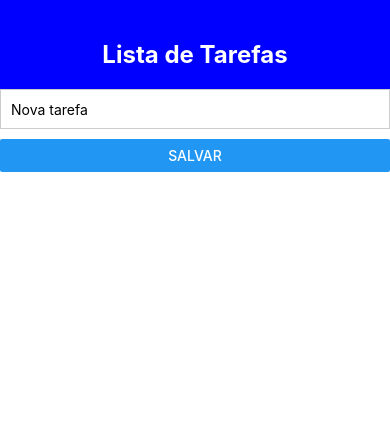
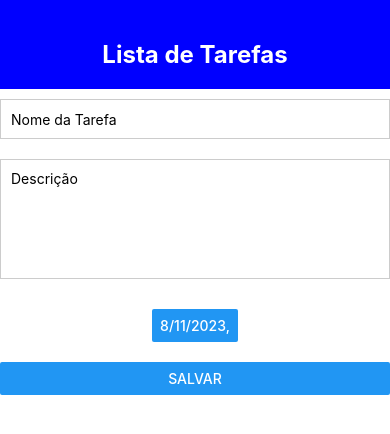
Before and after one commit to LucasDoGit/dev-mobile-II, a React Native app in the folder ToDoList/: screen /addTarefa in a window 390 px wide. Shown: the top 434 px of the page. Built offline with nearby package versions, Linux system fonts and the light colour scheme.

Commit message:
Incluído animação na criação da tefas
Criado animação ao clicar em uma tarefa, ela expande e abre a descrição. Também foi adicionado um datapicker.

```diff
--- a/ToDoList/componentes/ToDoItem.js
+++ b/ToDoList/componentes/ToDoItem.js
@@ -1,32 +1,57 @@
-import React from 'react';
-import { View, Text, TouchableOpacity, StyleSheet, Switch } from 'react-native';
+import React, { useState } from 'react';
+import { View, Text, TouchableOpacity, StyleSheet, Switch, LayoutAnimation, UIManager, Platform } from 'react-native';
+
+if(Platform.OS === 'android') {
+    UIManager.setLayoutAnimationEnabledExperimental(true);
+}
 
 const TodoItem = ({ item, trocaEstado, deleta }) => {
+    const [isExpanded, setIsExpanded] = useState(false);
+    const expanded = () => {
+        LayoutAnimation.spring()
+        setIsExpanded(!isExpanded)
+    }
+
     return (
+      <View style={styles.container}>
         <View style={styles.todoItem}>
             <Switch
                 value={item.completado}
                 onValueChange={() => trocaEstado(item.id)}
             />
+        <TouchableOpacity onPress={expanded}>
             <Text style={item.completado ? styles.completedText : styles.text}>
-            {item.text}
+                {item.text.nome}
             </Text>
+        </TouchableOpacity>
         <TouchableOpacity onPress={() => deleta(item.id)}>
             <Text style={styles.deleteButton}>Excluir</Text>
         </TouchableOpacity>
+        </View>
+        {isExpanded &&  (
+            <View>
+                <Text style={styles.text}><Text style={{fontWeight: 'bold'}}>&#8226; Data: </Text>{item.tarefa.data.toLocaleString().split(' ')[0]}</Text>
+                <Text style={styles.text}><Text style={{fontWeight: 'bold'}}>&#8226; Descrição: </Text>{item.tarefa.descricao}</Text>
+            </View>
+        )}
       </View>
     );
 };
 
 const styles = StyleSheet.create({
+    container: {
+        flexDirection: 'column',
+        backgroundColor: '#ededed',
+        borderBottomWidth: 1,
+        borderBottomColor: '#ccc'
+    },
     todoItem: {
         flexDirection: 'row',
         justifyContent: 'space-between',
         alignItems: 'center',
         paddingVertical: 10,
         paddingHorizontal: 20,
-        borderBottomWidth: 1,
-        borderBottomColor: '#ccc',
+        backgroundColor: '#fff'
     },
     text: {
         fontSize: 18,
--- a/ToDoList/package.json
+++ b/ToDoList/package.json
@@ -14,7 +14,8 @@
     "expo": "~49.0.7",
     "expo-status-bar": "~1.6.0",
     "react": "18.2.0",
-    "react-native": "0.72.3"
+    "react-native": "0.72.3",
+    "@react-native-community/datetimepicker": "7.2.0"
   },
   "devDependencies": {
     "@babel/core": "^7.20.0"
--- a/ToDoList/telas/addTarefas.js
+++ b/ToDoList/telas/addTarefas.js
@@ -1,25 +1,55 @@
 import React, { useState } from 'react';
-import { View, TextInput, Button, StyleSheet } from 'react-native';
+import { View, TextInput, Button, StyleSheet, Text, Platform } from 'react-native';
 import Header from '../componentes/Header';
+import DateTimePicker from '@react-native-community/datetimepicker';
 
 const TelaAddTarefa = ({ navigation, route }) => {
-    const [text, setText] = useState('');
+    const [tarefa, setTarefa] = useState({nome: '', descricao: '', data: new Date(Date.now())});
+    const [showDataPicker, setShowDataPicker] = useState(false);
 
     const adicionaTarefa = () => {
-        route.params.addTarefa(text);
-        setText('');
+        route.params.addTarefa(tarefa);
+        setTarefa({nome: '', descricao: '', data: new Date(Date.now())});
         navigation.goBack();
     };
+
+    const saveDate = (event, value) => {
+        setTarefa({...tarefa, data: value});
+        if (Platform.OS === 'android') {
+            setShowDataPicker(false);
+        }
+    }
 
     return (
         <View style={styles.container}>
             <Header />
             <TextInput
                 style={styles.input}
-                placeholder="Nova tarefa"
-                value={text}
-                onChangeText={(value) => setText(value)}
+                placeholder="Nome da Tarefa"
+                value={tarefa.nome}
+                onChangeText={(value) => setTarefa({...tarefa, nome: value})}
             />
+            <TextInput
+                style={[styles.input, styles.descricao]}
+                placeholder="Descrição"
+                multiline ={true}
+                value={tarefa.descricao}
+                onChangeText={(value) => setTarefa({...tarefa, descricao: value})}
+            />
+                        {!showDataPicker && (
+                <View style={styles.dateButton}>
+                <Button title={tarefa.data.toLocaleString().split(' ')[0]}
+                onPress={() => setShowDataPicker(true)} />
+                </View>
+            )}
+            {showDataPicker && (
+                <DateTimePicker
+                value={tarefa.data}
+                display={Platform.OS === 'ios' ? 'spinner' : 'default'}
+                onChange={saveDate}
+                style={styles.datePicker}
+                />
+            )}
             <Button title="Salvar" onPress={adicionaTarefa} />
         </View>
     );
@@ -30,13 +60,30 @@
         flex: 1,
         backgroundColor: '#fff'
     },
+    descricao: {
+        height: 120
+    },
     input: {
         height: 40,
         borderColor: '#ccc',
         borderWidth: 1,
         marginBottom: 10,
-        paddingHorizontal: 10,
+        marginTop: 10,
+        padding: 10,
     },
+    dateButton: {
+        //flex: 1,
+        justifyContent: 'center',
+        alignItems: 'center',
+        padding: 20
+    },
+    datePicker: {
+        width: 320,
+        height: 260,
+        display: 'flex',
+        justifyContent: 'center',
+        alignItems: 'flex-start',
+    }
 });
 
 export default TelaAddTarefa;
```
Also changed, not shown: 1 other file (tests, documents, lock files or other folders). Lines whose indentation alone changed are shown as unchanged.
